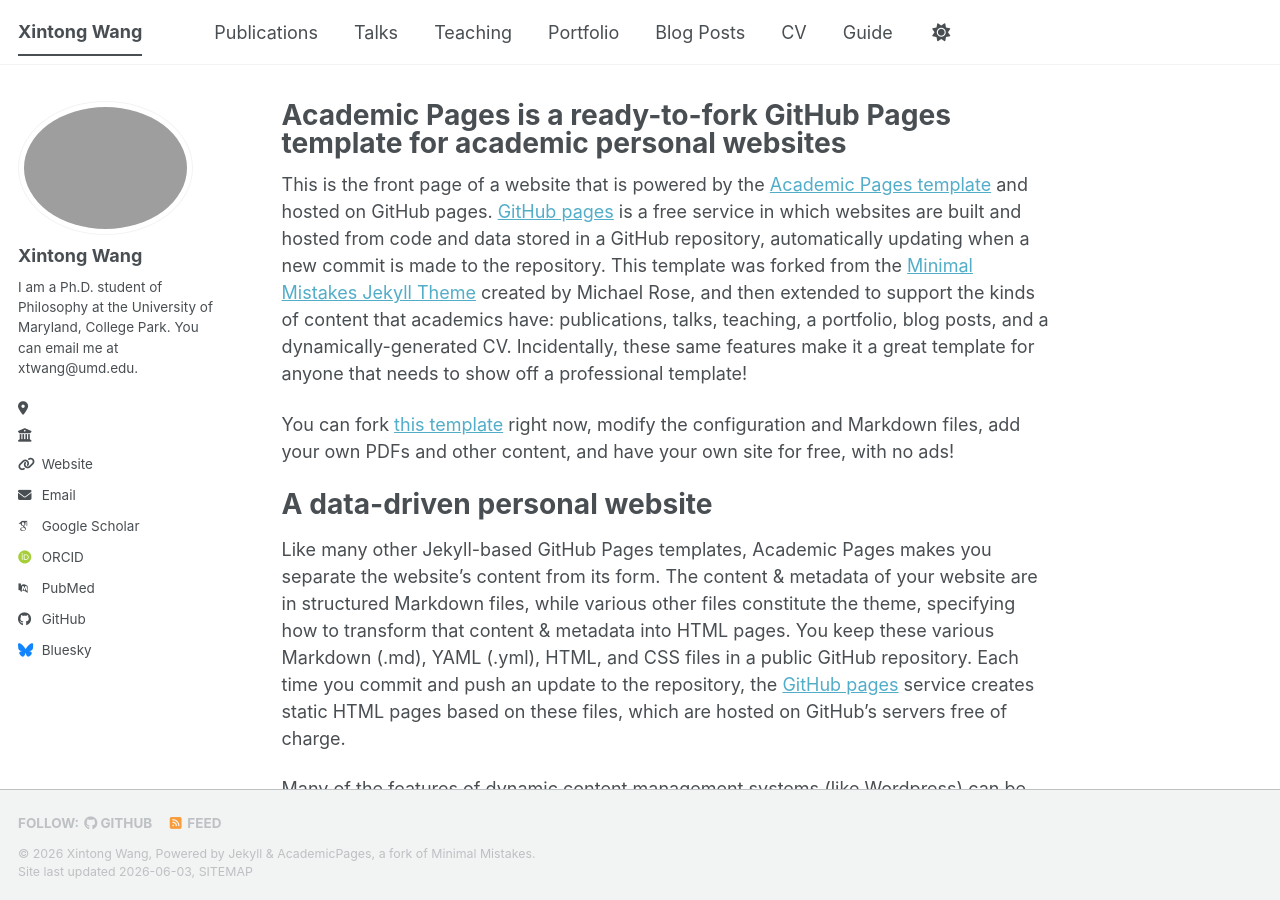
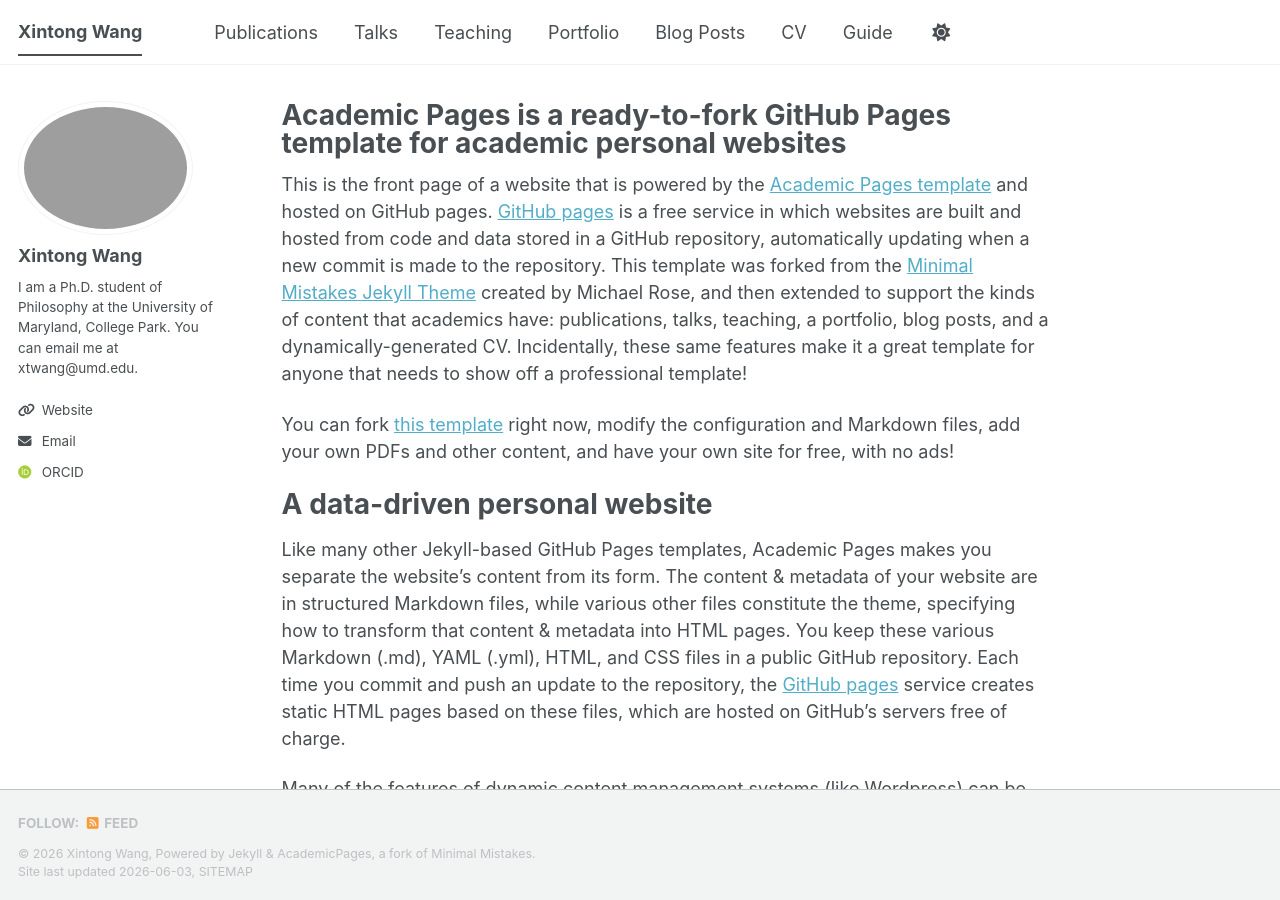
Before and after one commit to wang-xintong/wang-xintong.github.io, a Jekyll site: the page built from _pages/about.md, in a window 1280 px wide and 900 px high. Built offline with Jekyll 4.4.1, drawn with Linux system fonts in a browser that asks for light colours; some web fonts are replaced; a script bundle is joined from its source files by our own code; library files that are not in the unit come from our copies.

Commit message:
Update _config.yml

```diff
--- a/_config.yml
+++ b/_config.yml
@@ -27,21 +27,21 @@ author:
   name             : "Xintong Wang"
   pronouns         : # example: "she/her"
   bio              : "I am a Ph.D. student of Philosophy at the University of Maryland, College Park. You can email me at xtwang@umd.edu."
-  location         : ""
-  employer         : ""
+  location         :
+  employer         :
   uri              : "https://philpeople.org/profiles/xintong-wang-1" # URL
   email            : "xtwang@umd.edu"
 
   # Academic websites
   academia         : # URL
   arxiv            : # URL - Update with the correct link to your profile
-  googlescholar    : ""
+  googlescholar    :
   inspire-hep      : # URL
   impactstory      : # URL
   orcid            : ""
   semantic         : # URL
   ssrn             : # URL
-  pubmed           : ""
+  pubmed           :
   researchgate     : # URL
   scopus           : # URL
   zotero           : # URL
@@ -51,13 +51,13 @@ author:
   bitbucket        : # Username - Update with your username on the site
   codepen          : # Username
   dribbble         : # Username
-  github           : ""
+  github           :
   kaggle           : # Username
   stackoverflow    : # User number or user number and name (i.e., use "1" or "1/jeff-atwood")
 
   # Social media
   artstation       : # Username
-  bluesky          : "" # Replace this with you Bluesky username
+  bluesky          : # Replace this with you Bluesky username
   facebook         : # Username
   flickr           : # Username
   foursquare       : # Username
```
